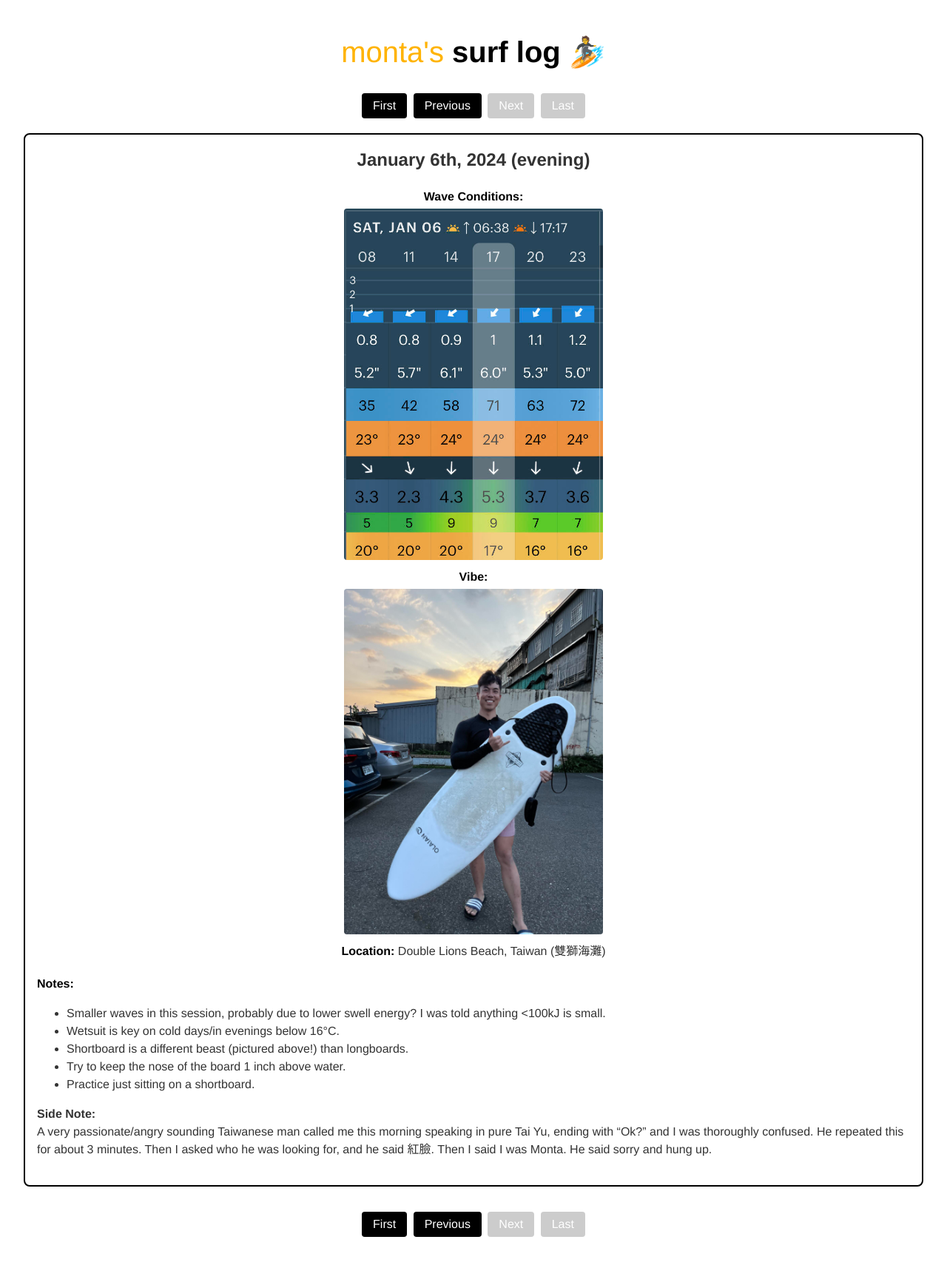
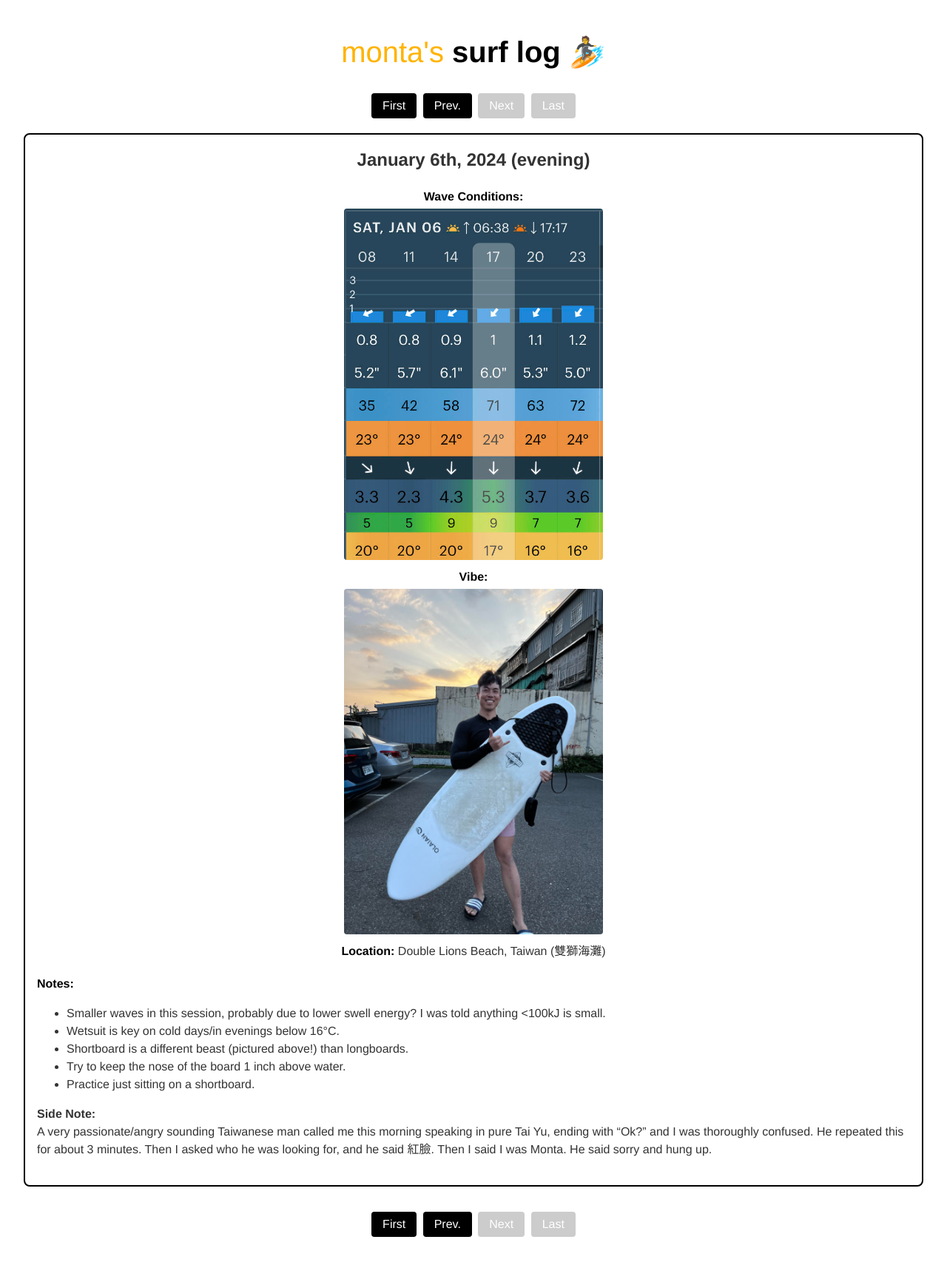
Before and after one commit to montagao/surflog, a Svelte app: page / in a window 1280 px wide. Shown: the top 1710 px of the page at 74% size. Built offline with nearby package versions, Linux system fonts and the light colour scheme.

Commit message:
modify prev

```diff
--- a/src/App.svelte
+++ b/src/App.svelte
@@ -56,7 +56,7 @@
 
 <MainLayout>
     <button on:click={firstPage} disabled={currentPage === 0}>First</button>
-    <button on:click={prevPage} disabled={currentPage === 0}>Previous</button>
+    <button on:click={prevPage} disabled={currentPage === 0}>Prev.</button>
     <button on:click={nextPage} disabled={currentPage === totalPages - 1}
         >Next</button
     >
@@ -69,7 +69,7 @@
     {/each}
 
     <button on:click={firstPage} disabled={currentPage === 0}>First</button>
-    <button on:click={prevPage} disabled={currentPage === 0}>Previous</button>
+    <button on:click={prevPage} disabled={currentPage === 0}>Prev.</button>
     <button on:click={nextPage} disabled={currentPage === totalPages - 1}
         >Next</button
     >
```
